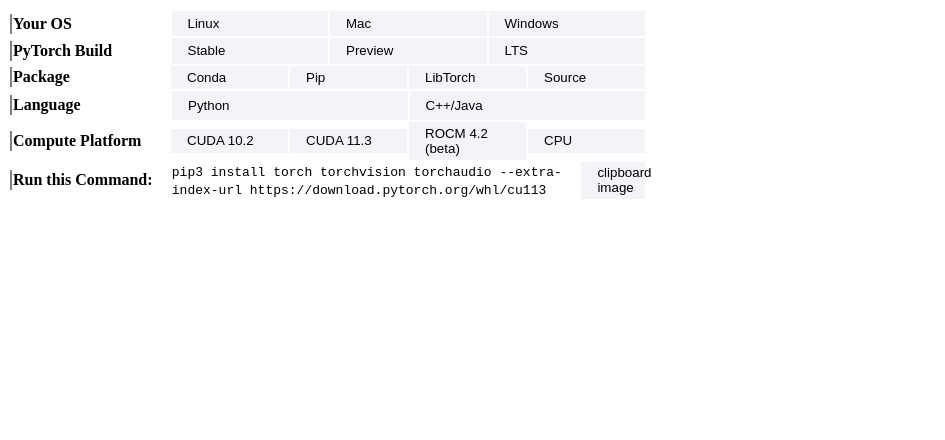
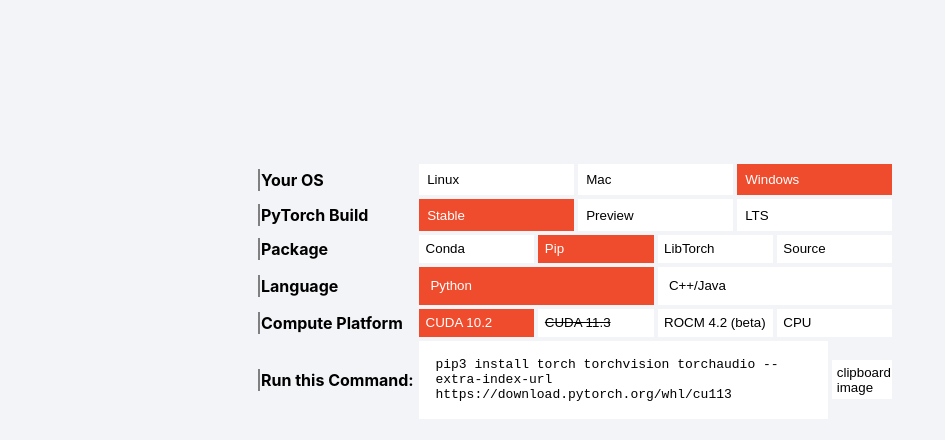
Before and after one commit to kitoshi/pytorch-install, a Next.js app: page / in a window 1280 px wide. Shown: the top 440 px of the page, without its empty margins (0-945 px from the left). Built offline with nearby package versions, Linux system fonts and the light colour scheme.

Commit message:
'active' display logic, more specific css

```diff
--- a/pages/_app.js
+++ b/pages/_app.js
@@ -1,3 +1,5 @@
+import '../styles/globals.css'
+
 function MyApp({ Component, pageProps }) {
   return <Component {...pageProps} />
 }
--- a/pages/components/Table.js
+++ b/pages/components/Table.js
@@ -1,18 +1,31 @@
-import { useState, useEffect } from 'react'
+import { useState, useEffect, useCallback } from 'react'
 import styles from './Table.module.css'
-export default function Table(params) {
+export default function Table(props) {
+  //potential here to useRef for faster performance and keep scope to component
+  //however for this example document.querySelectorAll works with no side effects
   const [display, setDisplay] = useState({
     os: 'Windows',
     build: 'Stable',
     package: 'Pip',
     language: 'Python',
-    paltform: 'CUDA 10.2'
+    platform: 'CUDA 10.2'
   })
 
   useEffect(() => {
-    let buttons = document.querySelectorAll('button')
-    console.log(buttons)
-
+    for (const property in display) {
+      let buttonNode = document.querySelectorAll(`#${property}`)
+      for (const item of buttonNode) {
+        //loop through node list to find matching {display} property values
+        //and make them 'active' looking
+        if (display[property] === item.textContent) {
+          item.style.backgroundColor = '#ee4c2c'
+          item.style.color = 'white'
+        } else {
+          item.style.backgroundColor = 'white'
+          item.style.color = 'black'
+        }
+      }
+    }
     return () => {}
   }, [display])
 
@@ -23,21 +36,22 @@
   }
 
   return (
-    <table className={styles.table}>
+    //semantic html with buttons for keyboard accessibility
+    <table className={styles['install-table']}>
       <tbody>
         <tr>
           <th>Your OS</th>
-          <td>
+          <td style={{ width: '25%' }}>
             <button onClick={handleActiveButton} id={'os'}>
               Linux
             </button>
           </td>
-          <td>
+          <td style={{ width: '25%' }}>
             <button onClick={handleActiveButton} id={'os'}>
               Mac
             </button>
           </td>
-          <td>
+          <td style={{ width: '25%' }}>
             <button onClick={handleActiveButton} id={'os'}>
               Windows
             </button>
@@ -45,17 +59,17 @@
         </tr>
         <tr>
           <th>PyTorch Build</th>
-          <td>
+          <td style={{ width: '25%' }}>
             <button onClick={handleActiveButton} id={'build'}>
               Stable
             </button>
           </td>
-          <td>
+          <td style={{ width: '25%' }}>
             <button onClick={handleActiveButton} id={'build'}>
               Preview
             </button>
           </td>
-          <td>
+          <td style={{ width: '25%' }}>
             <button onClick={handleActiveButton} id={'build'}>
               LTS
             </button>
@@ -105,7 +119,7 @@
             </button>
           </td>
           <td style={{ width: '18.75%' }}>
-            <button onClick={handleActiveButton} id={'platform'}>
+            <button onClick={handleActiveButton} id={'platform'} disabled>
               CUDA 11.3
             </button>
           </td>
--- a/pages/components/Table.module.css
+++ b/pages/components/Table.module.css
@@ -1,68 +1,77 @@
-.table {
+.install-table {
   width: 50vw;
   height: 50vh;
 }
 
-.table a {
+.install-table tbody {
+  height: 100%;
+}
+
+.install-table a {
   color: inherit;
   text-decoration: none;
 }
 
-.table tr {
+.install-table tr {
   display: flex;
   flex-direction: row;
-  text-align: left;
   align-items: center;
 }
 
-.table th {
+.install-table th {
   width: 25%;
-  height: 100%;
+
   border-left: 2px solid gray;
   text-align: left;
 }
 
-.table td {
-  width: 25%;
+.install-table td {
+  border: 1px solid transparent;
+
+}
+
+.install-table button {
+  width: 100%;
+  border: 2px solid transparent;
+  padding: 4%;
+  text-align: left;
+  cursor: pointer;
+  background-color: white;
   height: 100%;
 }
 
-.table button {
-  background-color: #f3f4f7;
-  width: 100%;
-  height: 100%;
-  border: 2px solid transparent;
-  padding: 2%;
+.install-table code {
+  display: inline-block;
   text-align: left;
-  padding-left: 14px;
+  background-color: #ffffff;
+  padding: 4%;
 }
 
-.table button.focus {
+.install-table button.focus {
   background-color: #ee4c2c;
   color: white;
 }
 
-.table button:active {
+.install-table button:disabled {
+  text-decoration: line-through;
+}
+
+.install-table button:active {
   background-color: #ee4c2c;
 }
 
-.table button:hover {
+.install-table button:hover {
   background-color: #ee4c2c;
 }
 
-.table button:focus {
-  background-color: #ee4c2c;
+.install-table button:focus {
+  background-color: #ee4c2c4b;
 }
 
-.table button:focus-visible {
+.install-table button:focus-visible {
   border: 2px solid grey;
 }
 
-.table code {
-  text-align: left;
-  padding-top: 2%;
-}
-
-.table th:active {
+.install-table th:active {
   border-left: 2px solid black;
 }
--- a/styles/globals.css
+++ b/styles/globals.css
@@ -1,6 +1,5 @@
 * {
   box-sizing: border-box;
-  background-color: #f3f4f7;
 }
 
 html,
@@ -10,3 +9,10 @@
   font-family: FreightSans, -apple-system, BlinkMacSystemFont, Segoe UI, Roboto,
     Oxygen, Ubuntu, Cantarell, Fira Sans, Droid Sans, Helvetica Neue, sans-serif;
 }
+
+main {
+  padding-top: 20vh;
+  padding-left: 20vw;
+  background-color: #f3f4f7;
+  height: 100vh;
+}
```
